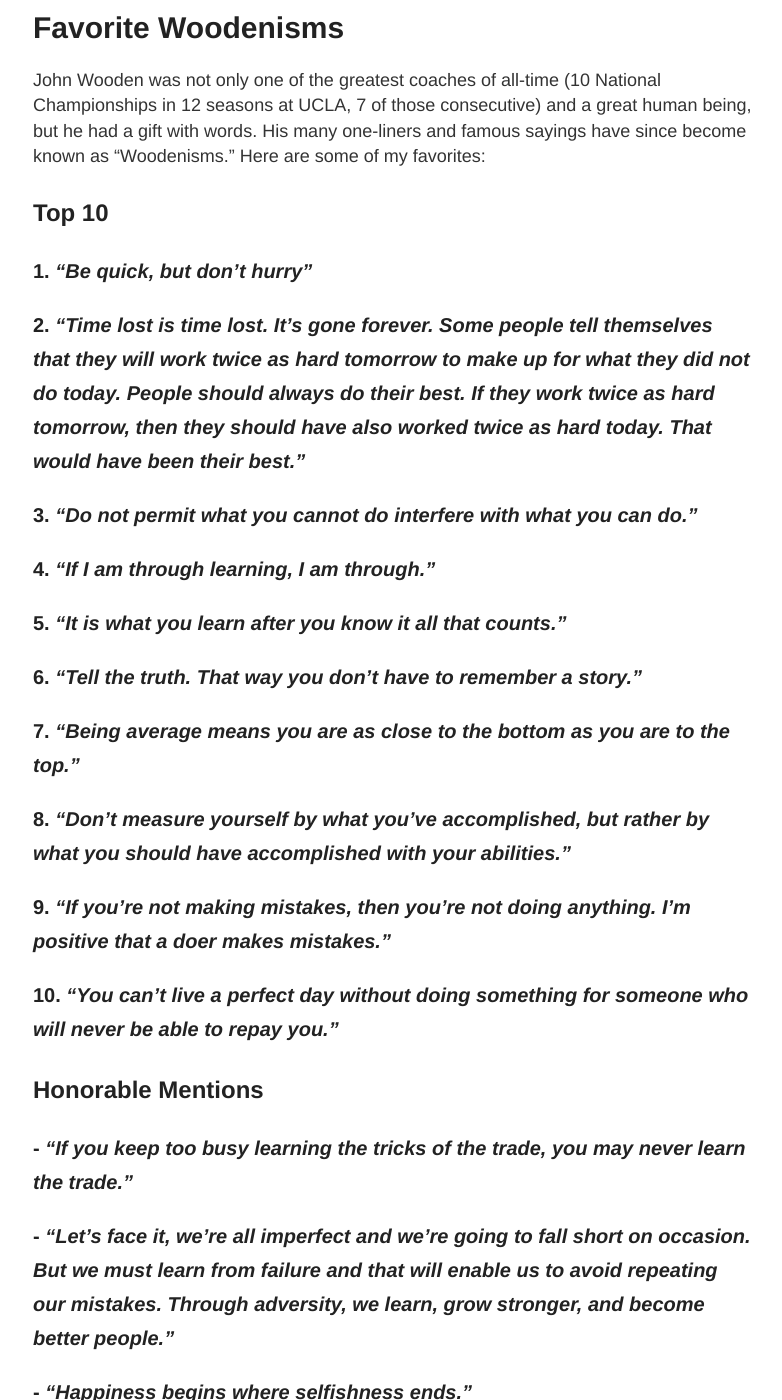
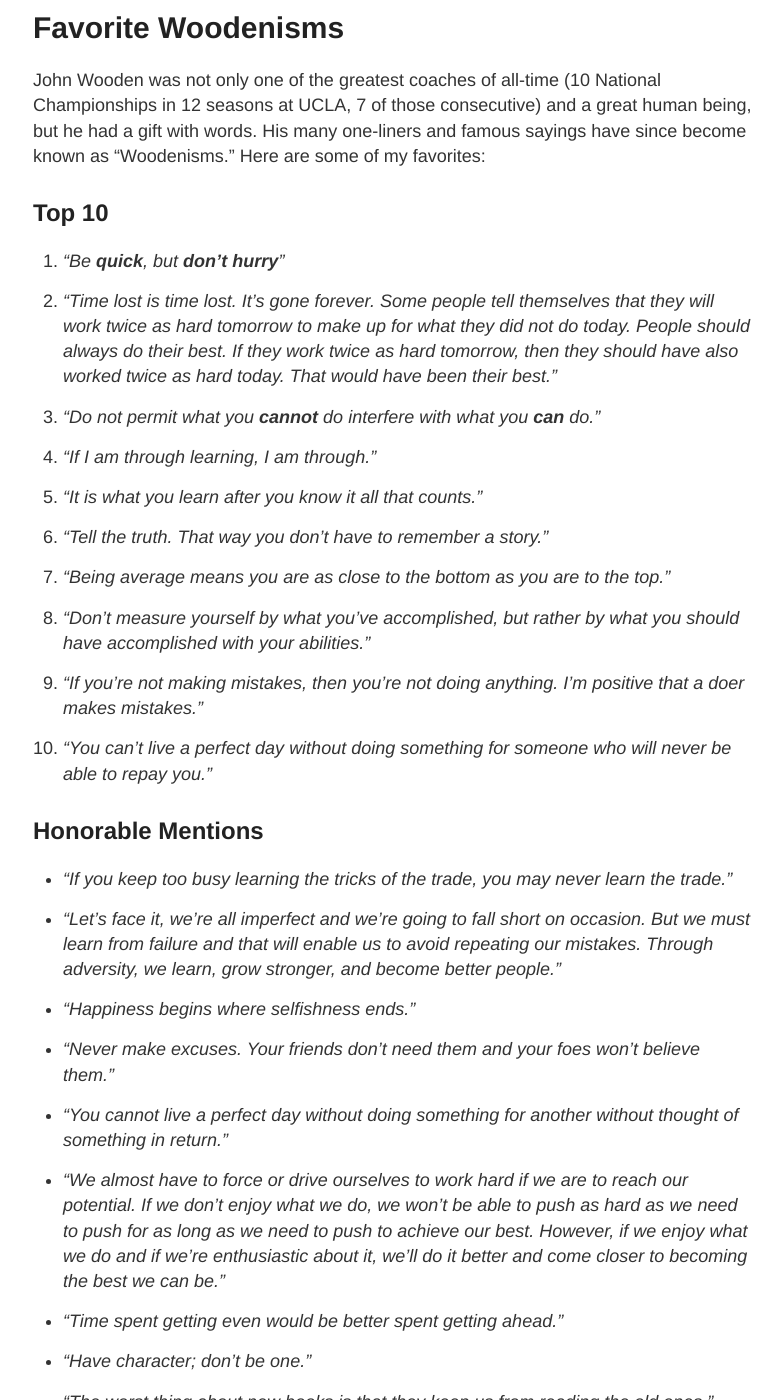
Before and after one commit to tbarlow12/tbarlow12.github.io, a Jekyll site: the page built from _posts/2017-10-12-Woodenisms.md, in a window 1280 px wide and 1400 px high, scrolled down 232 px. Shown: the whole window, without its empty margins (247-1029 px from the left). Built offline with Jekyll 4.4.1, drawn with Linux system fonts in a browser that asks for light colours.

Commit message:
fix woodenisms post

```diff
--- a/_posts/2017-10-12-Woodenisms.md
+++ b/_posts/2017-10-12-Woodenisms.md
@@ -8,43 +8,43 @@ John Wooden was not only one of the greatest coaches of all-time (10 National Ch
 
 ## Top 10
 
-### 1. *"Be **quick**, but **don't hurry**"*
+1. *"Be **quick**, but **don't hurry**"*
 
-### 2. *"Time lost is time lost. It’s gone forever. Some people tell themselves that they will work twice as hard tomorrow to make up for what they did not do today. People should always do their best. If they work twice as hard tomorrow, then they should have also worked twice as hard today. That would have been their best."*
+2. *"Time lost is time lost. It’s gone forever. Some people tell themselves that they will work twice as hard tomorrow to make up for what they did not do today. People should always do their best. If they work twice as hard tomorrow, then they should have also worked twice as hard today. That would have been their best."*
 
-### 3. *"Do not permit what you **cannot** do interfere with what you **can** do."*
+3. *"Do not permit what you **cannot** do interfere with what you **can** do."*
 
-### 4. *"If I am through learning, I am through."*
+4. *"If I am through learning, I am through."*
 
-### 5. *"It is what you learn after you know it all that counts."*
+5. *"It is what you learn after you know it all that counts."*
 
-### 6. *"Tell the truth. That way you don’t have to remember a story."*
+6. *"Tell the truth. That way you don’t have to remember a story."*
 
-### 7. *"Being average means you are as close to the bottom as you are to the top."*
+7. *"Being average means you are as close to the bottom as you are to the top."*
 
-### 8. *"Don’t measure yourself by what you’ve accomplished, but rather by what you should have accomplished with your abilities."*
+8. *"Don’t measure yourself by what you’ve accomplished, but rather by what you should have accomplished with your abilities."*
 
-### 9. *"If you’re not making mistakes, then you’re not doing anything. I’m positive that a doer makes mistakes."*
+9. *"If you’re not making mistakes, then you’re not doing anything. I’m positive that a doer makes mistakes."*
 
-### 10. *"You can’t live a perfect day without doing something for someone who will never be able to repay you."*
+10. *"You can’t live a perfect day without doing something for someone who will never be able to repay you."*
 
 ## Honorable Mentions
-### - *"If you keep too busy learning the tricks of the trade, you may never learn the trade."*
+- *"If you keep too busy learning the tricks of the trade, you may never learn the trade."*
 
-### - *"Let’s face it, we’re all imperfect and we’re going to fall short on occasion. But we must learn from failure and that will enable us to avoid repeating our mistakes. Through adversity, we learn, grow stronger, and become better people."*
+- *"Let’s face it, we’re all imperfect and we’re going to fall short on occasion. But we must learn from failure and that will enable us to avoid repeating our mistakes. Through adversity, we learn, grow stronger, and become better people."*
 
-### - *"Happiness begins where selfishness ends."*
+- *"Happiness begins where selfishness ends."*
 
-### - *"Never make excuses. Your friends don’t need them and your foes won’t believe them."*
+- *"Never make excuses. Your friends don’t need them and your foes won’t believe them."*
 
-### - *"You cannot live a perfect day without doing something for another without thought of something in return."*
+- *"You cannot live a perfect day without doing something for another without thought of something in return."*
 
-### - *"We almost have to force or drive ourselves to work hard if we are to reach our potential. If we don’t enjoy what we do, we won’t be able to push as hard as we need to push for as long as we need to push to achieve our best. However, if we enjoy what we do and if we’re enthusiastic about it, we’ll do it better and come closer to becoming the best we can be."*
+- *"We almost have to force or drive ourselves to work hard if we are to reach our potential. If we don’t enjoy what we do, we won’t be able to push as hard as we need to push for as long as we need to push to achieve our best. However, if we enjoy what we do and if we’re enthusiastic about it, we’ll do it better and come closer to becoming the best we can be."*
 
-### - *"Time spent getting even would be better spent getting ahead."*
+- *"Time spent getting even would be better spent getting ahead."*
 
-### - *"Have character; don't be one."*
+- *"Have character; don't be one."*
 
-### - *"The worst thing about new books is that they keep us from reading the old ones."*
+- *"The worst thing about new books is that they keep us from reading the old ones."*
 
-### - *"Never mistake activity for achievement."*
+- *"Never mistake activity for achievement."*
```
